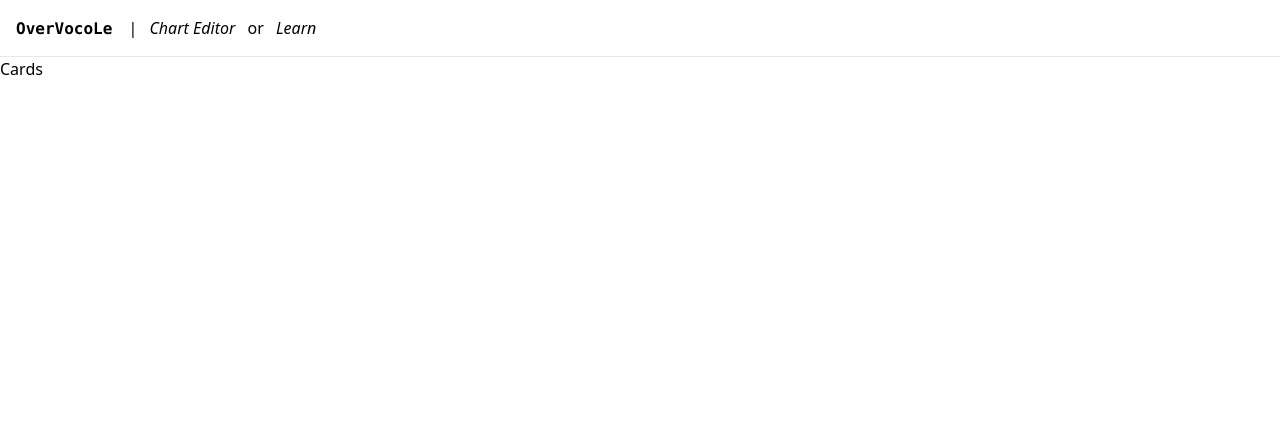
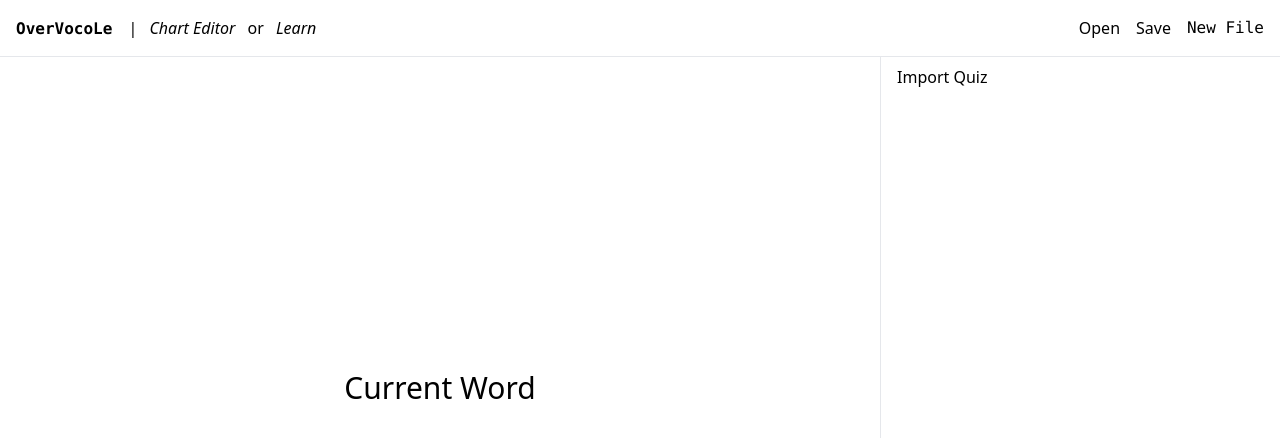
Before and after one commit to Maximinodotpy/Projects, a SvelteKit app in the folder 005_overengineerd-voci-learning/: page /learn/cards in a window 1280 px wide. Shown: the top 438 px of the page. Built offline with nearby package versions, Linux system fonts and the light colour scheme.

Commit message:
Moved stuff around

```diff
--- a/005_overengineerd-voci-learning/src/routes/+layout.svelte
+++ b/005_overengineerd-voci-learning/src/routes/+layout.svelte
@@ -1,19 +1,126 @@
-<script>
+<script lang="ts">
     import '../app.css';
+    import  { base } from '$app/paths';
+    import { page } from '$app/stores';
+    import { writable } from 'svelte/store';
+    import { setContext } from 'svelte';
+    import type { VociFile } from '$lib/edit_modes/word_type';
+    import type { Word } from '$lib/edit_modes/word_type';
+    import { languages } from "$lib/edit_modes/variables";
 
-    import  { base } from '$app/paths';
+    const voci_file = writable<VociFile>({
+        file_handle: null,
+        words: [],
+        removeWord: (id: number) => {
+            if ($voci_file.words.length == 1) return;
 
-    import { page } from '$app/stores'
+            $voci_file.words.splice(id, 1);
+
+            $voci_file.words = $voci_file.words;
+        },
+        addWord() {
+            // Loop through languages and add empty word to each language
+            let newWord: Word = {
+                type: "",
+                description: "",
+                tags: [],
+                created: Date.now(),
+                uuid: crypto.randomUUID(),
+                translations: {},
+            };
+            for (let i = 0; i < languages.length; i++) {
+                newWord.translations[languages[i]] = "";
+            }
+            $voci_file.words.push(newWord);
+
+            $voci_file.words = $voci_file.words;
+        }
+    });
+    setContext("voci_file", voci_file);
+
+    let autoSaveIntervalID = 0;
+    let lastSavedWords: Word[] = [];
+    $voci_file.words = []
+
+    $voci_file.addWord();
+
+    $: has_unsaved_changes = JSON.stringify($voci_file.words) == JSON.stringify(lastSavedWords);
+    lastSavedWords = JSON.parse(JSON.stringify($voci_file.words));
+
+    async function openFile() {
+        // @ts-ignore
+        let [fh] = await window.showOpenFilePicker();
+        $voci_file.file_handle = fh;
+
+        // @ts-ignore
+        const file: Blob = await $voci_file.file_handle.getFile();
+
+        $voci_file.words = await file.text().then(JSON.parse);
+        // Loop over words and add a uuid to each word if it does not have one
+        for (let i = 0; i < $voci_file.words.length; i++) {
+            if (!$voci_file.words[i].uuid) {
+                $voci_file.words[i].uuid = crypto.randomUUID();
+            }
+        }
+        lastSavedWords = JSON.parse(JSON.stringify($voci_file.words));
+
+        autoSaveIntervalID = setInterval(() => {
+            if (JSON.stringify($voci_file.words) != JSON.stringify(lastSavedWords)) {
+                console.log("Autosaving...");
+
+                saveFile();
+            }
+        }, 1000 * 15);
+    }
+
+    async function saveFile() {
+        if (!$voci_file.file_handle) {
+            saveFileAs();
+            return;
+        }
+
+        // @ts-ignore
+        const writable = await $voci_file.file_handle.createWritable();
+        await writable.write(JSON.stringify($voci_file.words, null, 4));
+        await writable.close();
+
+        lastSavedWords = JSON.parse(JSON.stringify($voci_file.words));
+    }
+
+    async function saveFileAs() {
+        // @ts-ignore
+        $voci_file.file_handle = await window.showSaveFilePicker();
+
+        // @ts-ignore
+        const writable = await $voci_file.file_handle.createWritable();
+        await writable.write(JSON.stringify($voci_file.words, null, 4));
+        await writable.close();
+
+        lastSavedWords = JSON.parse(JSON.stringify($voci_file.words));
+    }
 </script>
 
-<div class="border-b-[1.5px] px-4 py-2">
-    <a class="inline-block mr-3 font-mono font-semibold" href={`${base}/`}>OverVocoLe</a>
+<div class="flex flex-col h-screen overflow-hidden">
+    <div class="border-b-[1.5px] px-4 py-2 flex justify-between items-center">
+        <div>
+            <a class="inline-block mr-3 font-mono font-semibold" href={`${base}/`}>OverVocoLe</a>
+            |
+            <a class={`inline-block p-2 italic ${$page.route.id == '/edit' ? 'underline': '' }`} href={`${base}/edit`}>Chart Editor</a>
+            or
+            <a class={`inline-block p-2 italic ${$page.route.id == '/learn' ? 'underline': '' }`} href={`${base}/learn`}>Learn</a>
+        </div>
 
-    |
+        <div class="flex items-center gap-4">
+            <button on:click={openFile}>Open</button>
+            <button on:click={saveFile}>Save</button>
 
-    <a class={`inline-block p-2 italic ${$page.route.id == '/edit' ? 'underline': '' }`} href={`${base}/edit`}>Chart Editor</a>
-    or
-    <a class={`inline-block p-2 italic ${$page.route.id == '/learn' ? 'underline': '' }`} href={`${base}/learn`}>Learn</a>
+            <div class="font-mono">
+                <span class="font-bold text-red-600">{has_unsaved_changes? "": "*"}</span>{$voci_file.file_handle ? $voci_file.file_handle.name : "New File"}
+            </div>
+        </div>
+    </div>
+
+    <div class="overflow-auto grow">
+        <slot></slot>
+    </div>
 </div>
-
-<slot></slot>
--- a/005_overengineerd-voci-learning/src/routes/edit/+page.svelte
+++ b/005_overengineerd-voci-learning/src/routes/edit/+page.svelte
@@ -4,11 +4,9 @@
     import ListView from "$lib/edit_modes/ListView.svelte";
     import GroupedByTags from "$lib/edit_modes/GroupedByTags.svelte";
     import { languages } from "$lib/edit_modes/variables";
-
-    let words: Word[] = [];
-    let lastSavedWords: Word[] = [];
-
-    $: has_unsaved_changes = JSON.stringify(words) == JSON.stringify(lastSavedWords);
+    import { getContext } from "svelte";
+    import type { VociFile } from '$lib/edit_modes/word_type';
+    import type { Writable } from "svelte/store";
 
     const view_modes = [
         ['List', ListView ],
@@ -16,97 +14,12 @@
         ['Grouped By Tags', GroupedByTags ],
     ]
     let current_view_mode = 0
-    let autoSaveIntervalID = 0;
-
-    let fileHandle: FileSystemFileHandle | null = null;
-
-    function addWord() {
-        // Loop through languages and add empty word to each language
-        let newWord: Word = {
-            type: "",
-            description: "",
-            tags: [],
-            created: Date.now(),
-            uuid: crypto.randomUUID(),
-            translations: {},
-        };
-        for (let i = 0; i < languages.length; i++) {
-            newWord.translations[languages[i]] = "";
-        }
-        words.push(newWord);
-
-        words = words;
-    }
-
-    function removeWord(id: number) {
-        if (words.length == 1) return;
-
-        words.splice(id, 1);
-
-        words = words;
-    }
-
-    async function openFile() {
-        // @ts-ignore
-        [fileHandle] = await window.showOpenFilePicker();
-
-        // @ts-ignore
-        const file: Blob = await fileHandle.getFile();
-
-        words = await file.text().then(JSON.parse);
-        // Loop over words and add a uuid to each word if it does not have one
-        for (let i = 0; i < words.length; i++) {
-            if (!words[i].uuid) {
-                words[i].uuid = crypto.randomUUID();
-            }
-        }
-        lastSavedWords = JSON.parse(JSON.stringify(words));
-
-        autoSaveIntervalID = setInterval(() => {
-            if (JSON.stringify(words) != JSON.stringify(lastSavedWords)) {
-                console.log("Autosaving...");
-
-                saveFile();
-            }
-        }, 1000 * 15);
-    }
-
-    async function saveFile() {
-        if (!fileHandle) {
-            saveFileAs();
-            return;
-        }
-
-        // @ts-ignore
-        const writable = await fileHandle.createWritable();
-        await writable.write(JSON.stringify(words, null, 4));
-        await writable.close();
-
-        lastSavedWords = JSON.parse(JSON.stringify(words));
-    }
-
-    async function saveFileAs() {
-        // @ts-ignore
-        fileHandle = await window.showSaveFilePicker();
-
-        // @ts-ignore
-        const writable = await fileHandle.createWritable();
-        await writable.write(JSON.stringify(words, null, 4));
-        await writable.close();
-
-        lastSavedWords = JSON.parse(JSON.stringify(words));
-    }
-
-    addWord();
-    lastSavedWords = JSON.parse(JSON.stringify(words));
+    const voci_file = getContext<Writable<VociFile>>("voci_file");
 </script>
 
 <div class="flex justify-between border-b-[1.5px] px-4 py-3 items-center">
     <div class="flex gap-5">
-        <button on:click={openFile}>Open</button>
-        <button on:click={saveFile}>Save</button>
-
-        <button on:click={addWord}>Add New Word</button>
+        <button on:click={$voci_file.addWord}>Add New Word</button>
 
         <div class="flex items-center gap-5 ml-10">
             <div>View Modes</div>
@@ -122,11 +35,8 @@
         </div>
     </div>
 
-    <div class="font-mono">
-        <span class="font-bold text-red-600">{has_unsaved_changes? "": "*"}</span>{fileHandle ? fileHandle.name : "New File"}
-    </div>
 </div>
 
 <div>
-    <svelte:component this={view_modes[current_view_mode][1]} bind:words={words} removeWord={removeWord} />
+    <svelte:component this={view_modes[current_view_mode][1]} bind:words={$voci_file.words} removeWord={() => { $voci_file.removeWord(0)}} />
 </div>
--- a/005_overengineerd-voci-learning/src/routes/learn/+page.svelte
+++ b/005_overengineerd-voci-learning/src/routes/learn/+page.svelte
@@ -1,5 +1,8 @@
 <script lang="ts">
     import { enhance } from '$app/forms';
+    import { goto } from '$app/navigation';
+
+    import  { base } from '$app/paths';
 </script>
 
 <div class="max-w-5xl p-5 mx-auto">
@@ -10,11 +13,7 @@
         <div class="p-4 border">
             <h2>Cards</h2>
 
-            <form action="learn/cards" use:enhance method="POST">
-                <input type="file" name="file" required accept=".json">
-
-                <button type="submit">Go</button>
-            </form>
+            <a href={`${base}/learn/cards`}>Go</a>
         </div>
 
     </div>
--- a/005_overengineerd-voci-learning/src/routes/learn/cards/+page.server.ts
+++ /dev/null
@@ -1,6 +0,0 @@
-/** @type {import('./$types').Actions} */
-export const actions = {
-    default: async (event) => {
-        // TODO log the user in
-    }
-};
--- a/005_overengineerd-voci-learning/src/routes/learn/cards/+page.svelte
+++ b/005_overengineerd-voci-learning/src/routes/learn/cards/+page.svelte
@@ -1,7 +1,20 @@
 <script lang="ts">
+    import { getContext } from "svelte";
+    let words = []
 
+    const voci_file = getContext('voci_file');
 </script>
 
-<div>
-    <h2>Cards</h2>
+<div class="flex divide-x-[1.5px] h-full">
+    <div class="flex flex-col grow">
+        <div class="grid text-3xl grow place-content-center">Current Word</div>
+        <input type="text" class="border-t-[1.5px] p-6 text-2xl focus:outline-none">
+    </div>
+    <div class="w-[400px] px-4 py-2">
+        {#if words.length == 0}
+            <button>Import Quiz</button>
+        {:else}
+            OPTIONS
+        {/if}
+    </div>
 </div>
```
Also changed, not shown: 005_overengineerd-voci-learning/src/lib/edit_modes/word_type.ts (+7 -0 lines).
